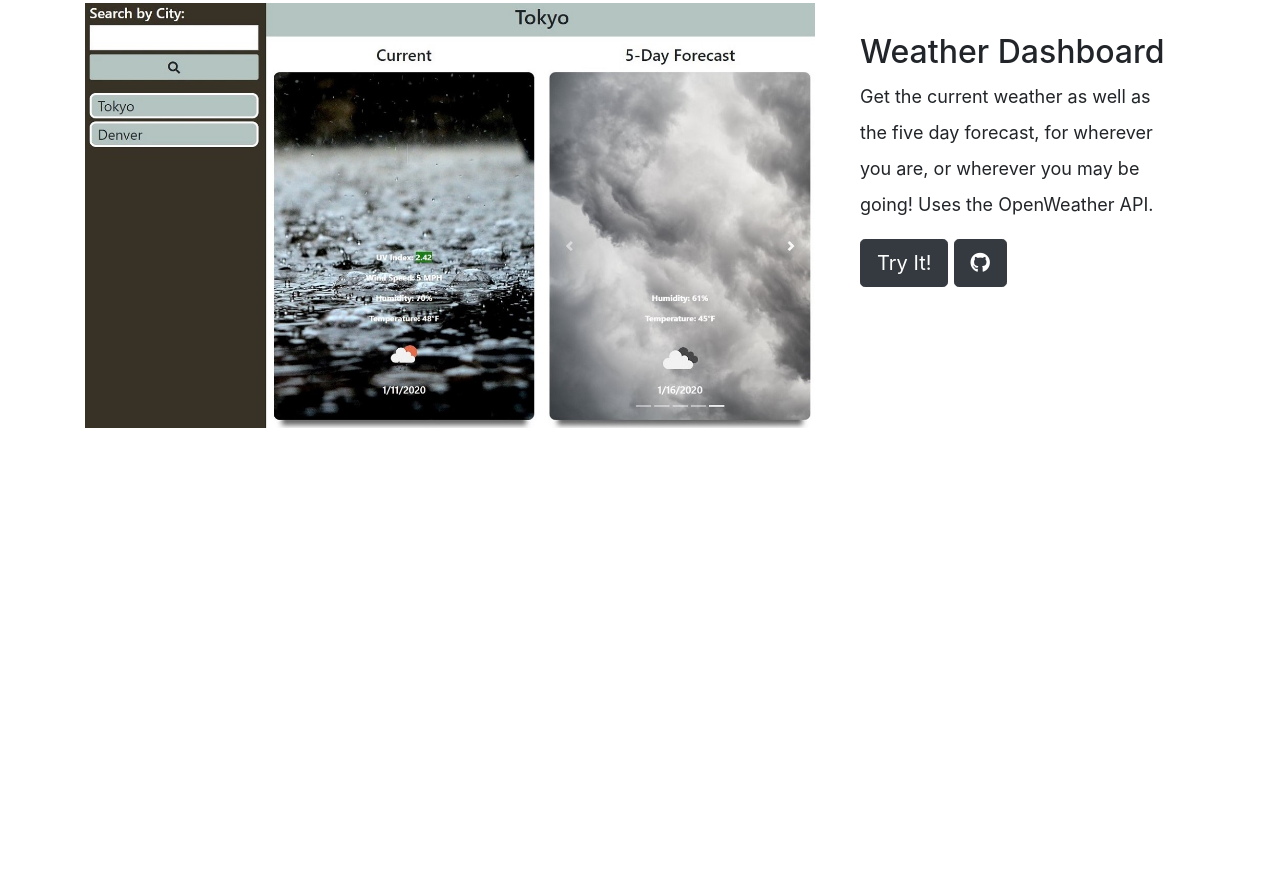
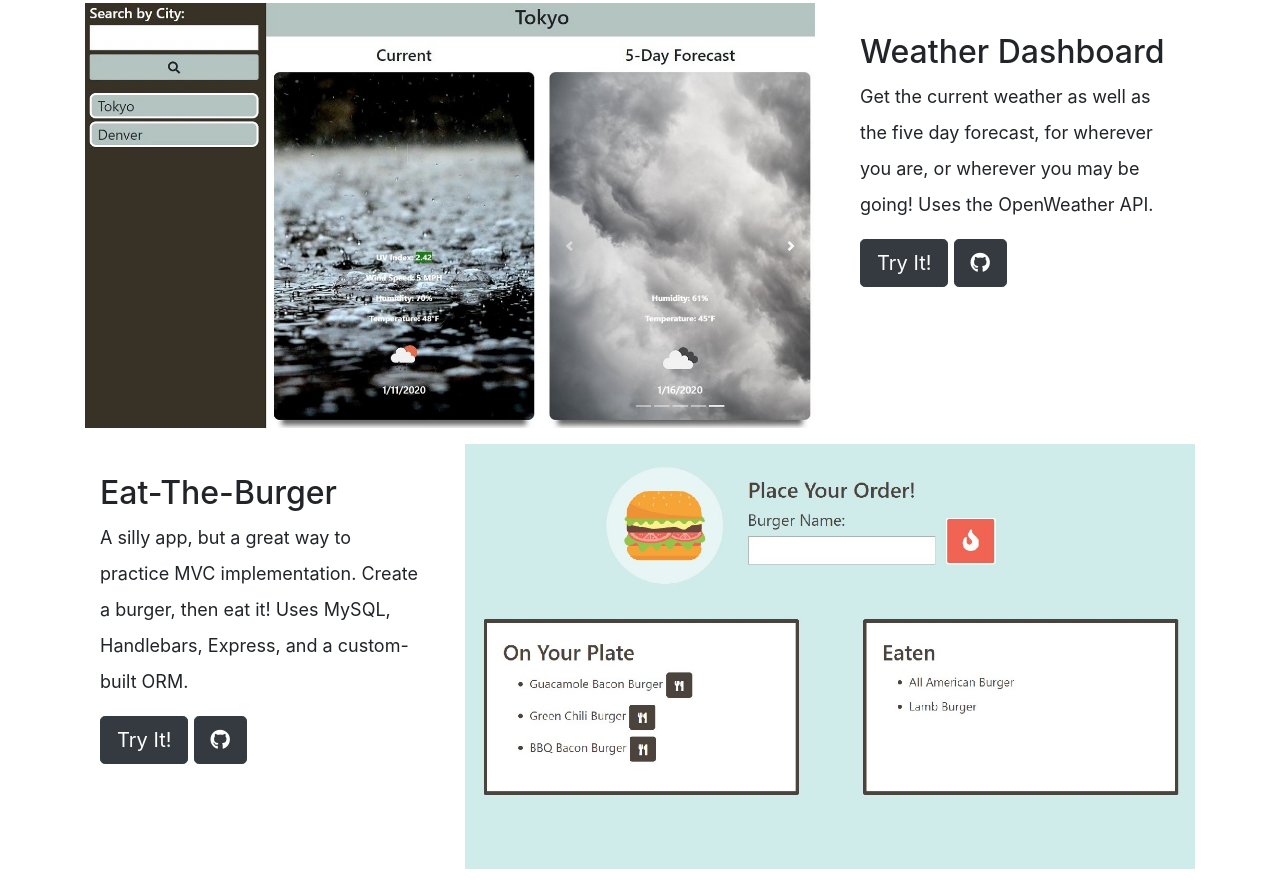
Before and after one commit to bferriman/updated-portfolio, a plain HTML site: page index.html in a window 1280 px wide. Shown: the part 1163-2048 px from the top of the page. Before the commit the page ends 1607 px from the top, so only its background shows below. Drawn offline with nearby package versions, Linux system fonts and the light colour scheme.

Commit message:
added eat-the-burger app to featured projects

```diff
--- a/index.html
+++ b/index.html
@@ -66,7 +66,17 @@
                     <a href="https://github.com/bferriman/weather-dashboard"><button class="btn btn-dark btn-lg"><i class="fab fa-github"></i></button></a>
                 </div>
             </div>
-
+            <div class="row my-3">
+                <div id="proj4desc" class="project-desc col-md-4">
+                    <h2>Eat-The-Burger</h2>
+                    <p>A silly app, but a great way to practice MVC implementation. Create a burger, then eat it! Uses MySQL, Handlebars, Express, and a custom-built ORM.</p>
+                    <a href="https://limitless-ocean-97488.herokuapp.com/"><button class="btn btn-dark btn-lg">Try It!</button></a>
+                    <a href="https://github.com/bferriman/eat-the-burger"><button class="btn btn-dark btn-lg"><i class="fab fa-github"></i></button></a>
+                </div>
+                <div id="proj4img" class="project-img col-md-8">
+                    <img src="./assets/images/eat-the-burger.jpg" alt="Screenshot of Eat-The-Burger app" class="img-responsive">
+                </div>
+            </div>
 
         </div>
     </section>
```
Also changed, not shown: assets/images/eat-the-burger.jpg (added).
